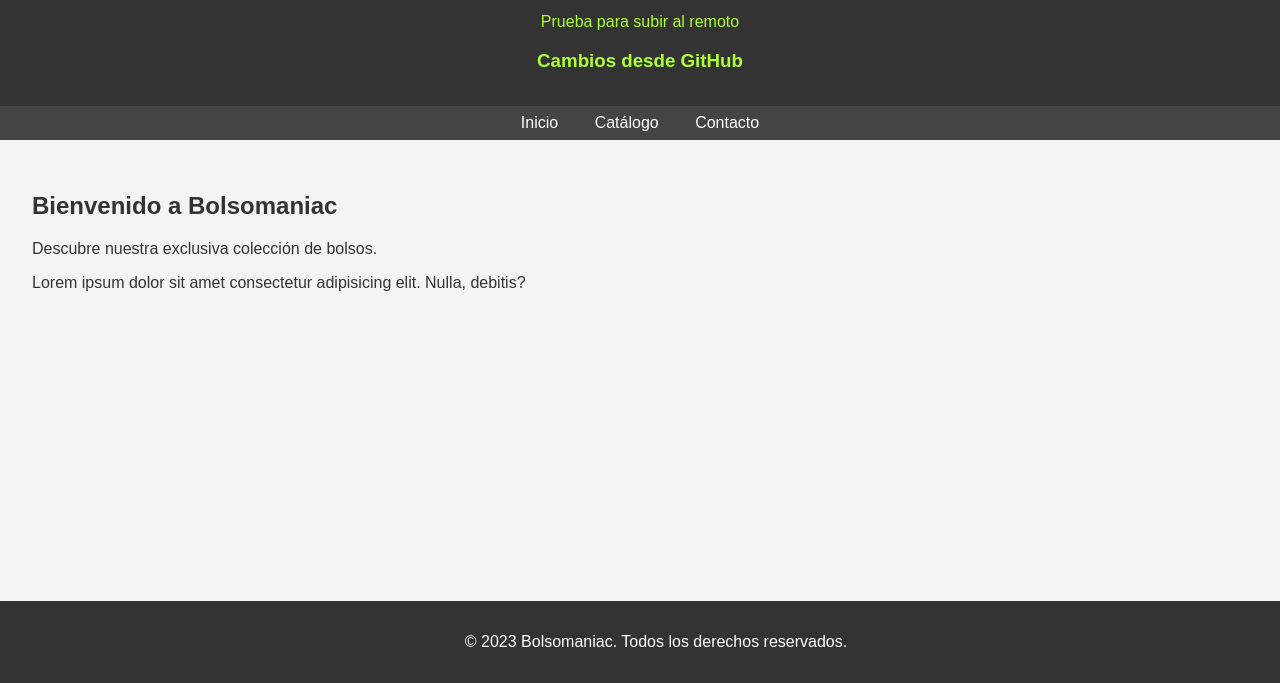
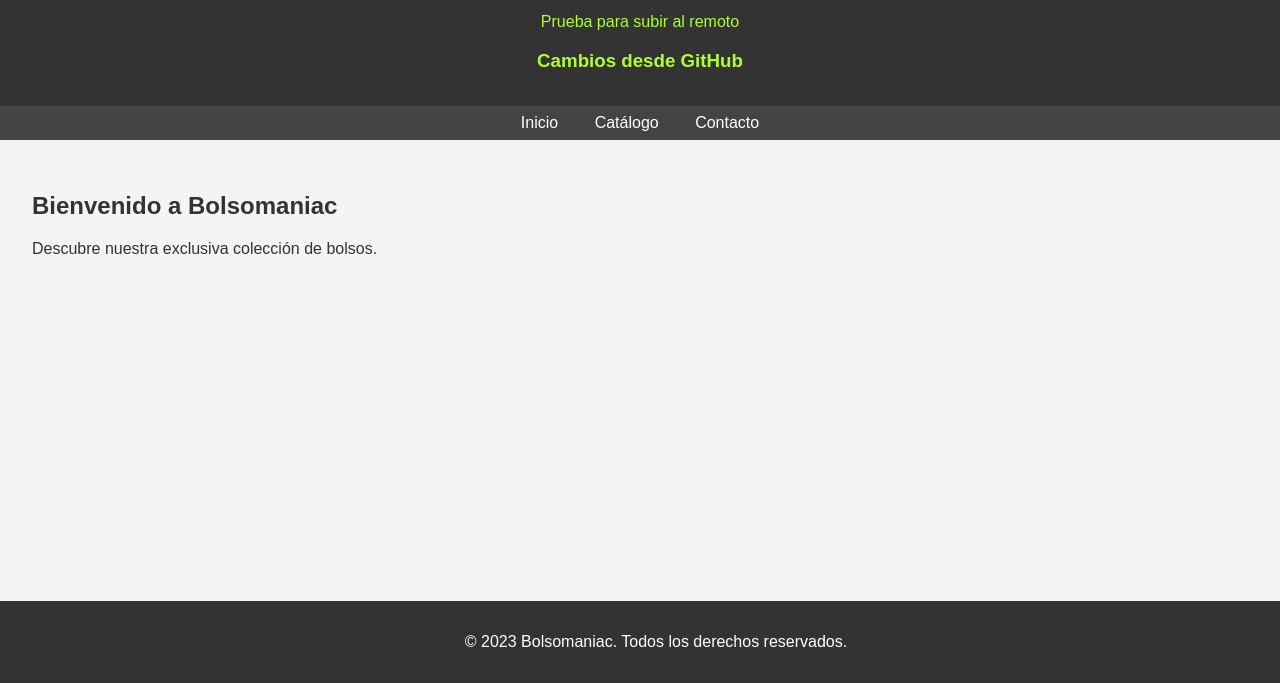
Before and after one commit to ines180/bolsomaniac-remoto, a plain HTML site: page index.html in a window 1280 px wide. Shown: the part 117-800 px from the top of the page. Drawn offline with Linux system fonts and the light colour scheme.

Commit message:
Revert "añadido párrafo en section"
This reverts commit e636a60fbba551722e3280e848b90b713493bd49.

```diff
--- a/index.html
+++ b/index.html
@@ -1,13 +1,11 @@
 <!DOCTYPE html>
 <html lang="es">
-
 <head>
     <meta charset="UTF-8">
     <meta name="viewport" content="width=device-width, initial-scale=1.0">
     <title>Bolsomaniac - Tienda de Bolsos</title>
     <link rel="stylesheet" href="css/estilos.css">
 </head>
-
 <body>
 
     <header>
@@ -15,7 +13,6 @@
         <p>Tienda de Bolsos</p>
         <p>Prueba para subir al remoto</p>
         <h3>Cambios desde GitHub</h3>
-
     </header>
 
     <nav>
@@ -28,7 +25,6 @@
         <h2>Bienvenido a Bolsomaniac</h2>
         <p>Descubre nuestra exclusiva colección de bolsos.</p>
         <!-- Agrega más contenido sobre la tienda aquí -->
-        <p>Lorem ipsum dolor sit amet consectetur adipisicing elit. Nulla, debitis?</p>
     </section>
 
     <footer>
@@ -36,5 +32,4 @@
     </footer>
 
 </body>
-
 </html>
```
